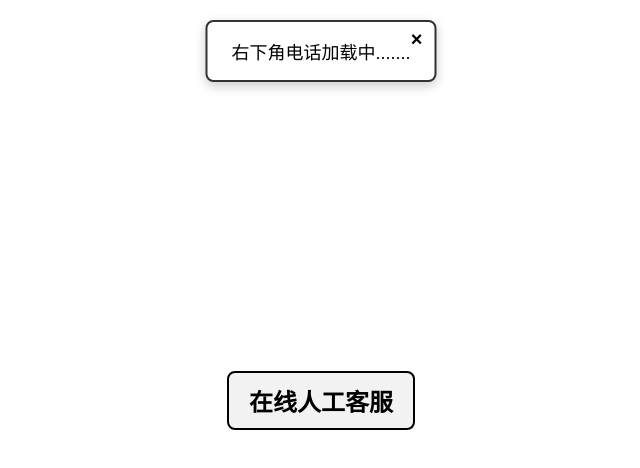
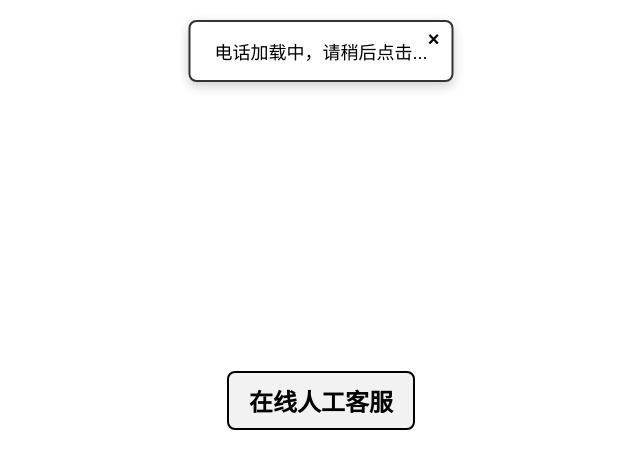
Before and after one commit to Aa6363463/112211, a plain HTML site: page index.html in a window 1280 px wide. Both pictures are taken after a click on the element "在线人工客服". Shown: the whole page, without its empty margins (319-959 px from the left). Drawn offline with Linux system fonts and the light colour scheme.

Commit message:
Update index.html

```diff
--- a/index.html
+++ b/index.html
@@ -65,7 +65,7 @@
 
   <div id="popup">
     <span id="popup-close">&times;</span>
-    右下角电话加载中.......
+    <!-- 弹窗文本动态插入 -->
   </div>
 
   <!-- Issabel Click2Call Widget (异步加载优化) -->
@@ -76,7 +76,22 @@
     const popup = document.getElementById('popup');
     const popupClose = document.getElementById('popup-close');
 
+    // 标记是否超过10秒
+    let ready = false;
+
+    // 10秒后切换状态
+    setTimeout(() => {
+      ready = true;
+    }, 10000);
+
     callText.addEventListener('click', () => {
+      if (ready) {
+        popup.textContent = '请点击右下角电话按钮';
+      } else {
+        popup.textContent = '电话加载中，请稍后点击...';
+      }
+      // 加回关闭按钮
+      popup.appendChild(popupClose);
       popup.style.display = 'block';
     });
 
@@ -86,5 +101,3 @@
   </script>
 </body>
 </html>
-</body>
-</html>
```
